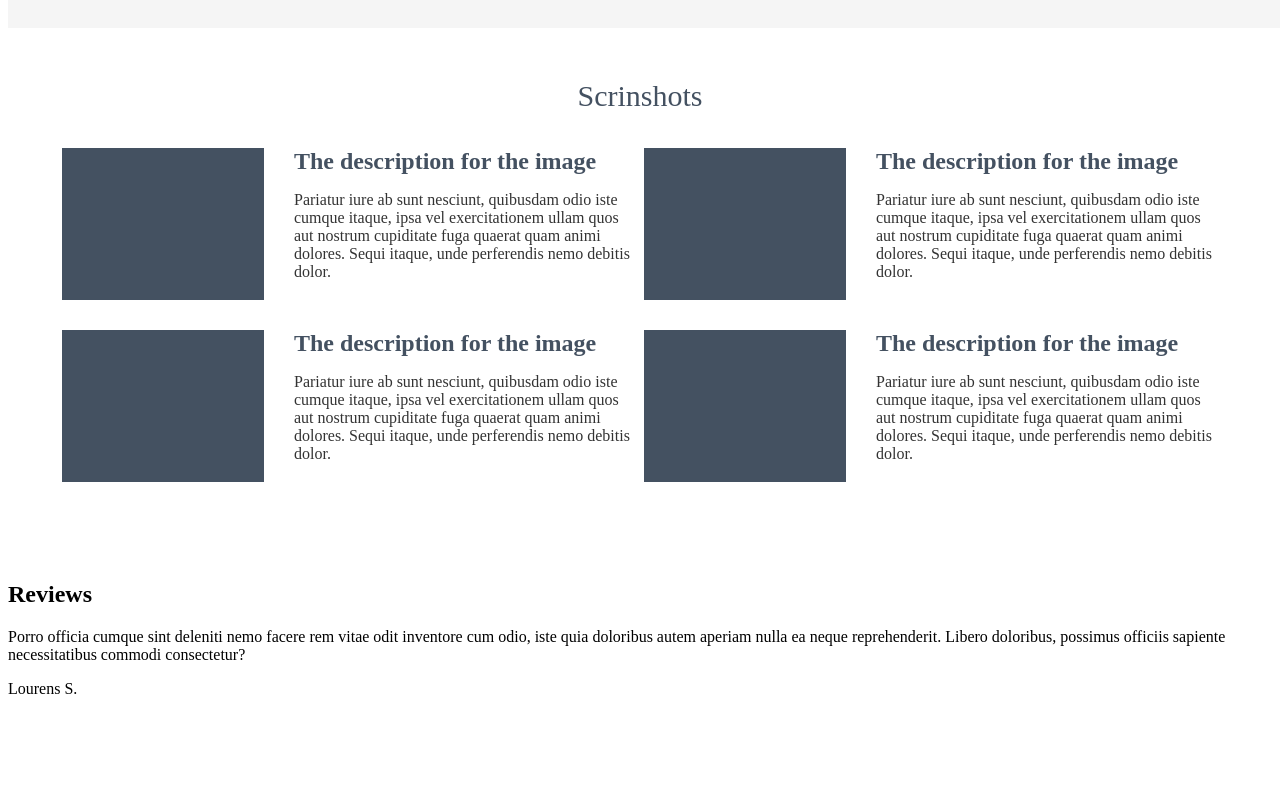
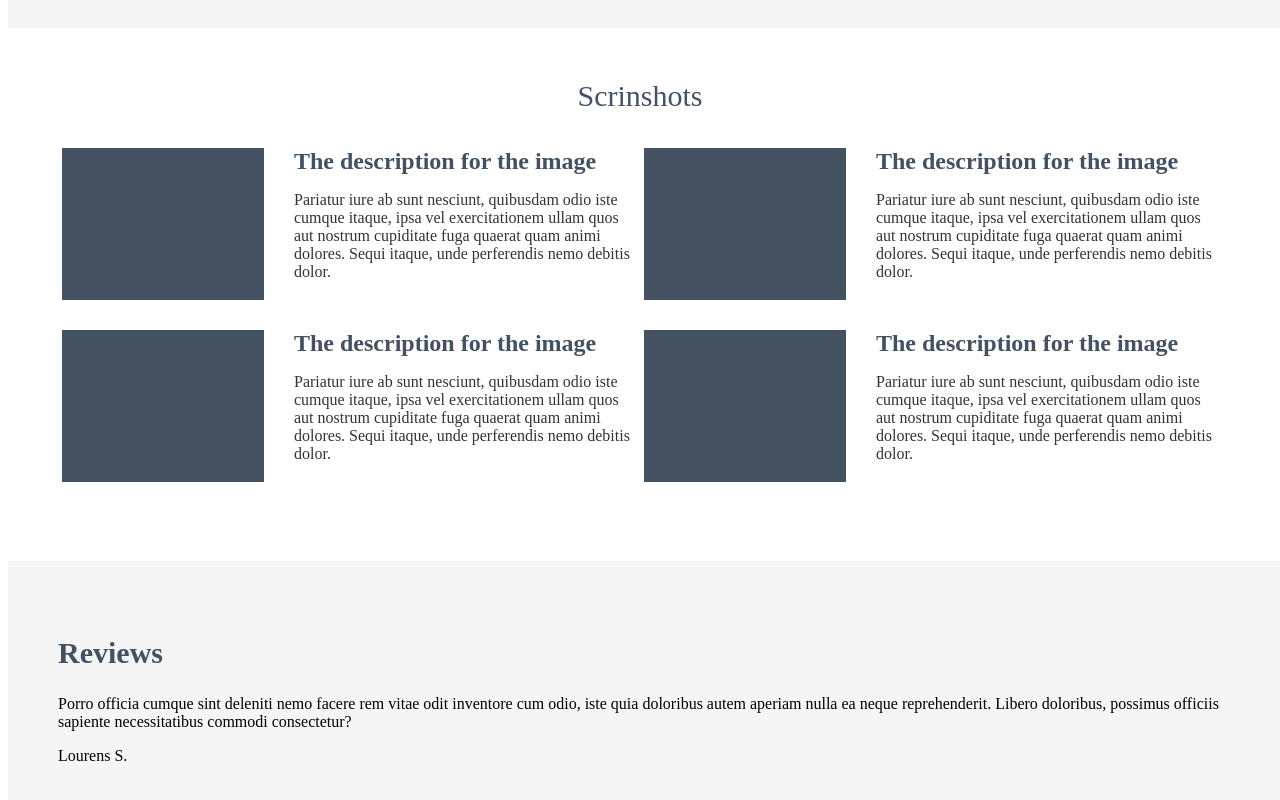
Before and after one commit to Kateechkin/Geekbrains-project, a plain HTML site: page index.html in a window 1280 px wide. Shown: the part 1033-1833 px from the top of the page. Before the commit the page ends 1739 px from the top, so only its background shows below. Drawn offline with Linux system fonts and the light colour scheme; files whose address does not match are found by name.

Commit message:
редактирование стилей
заголок, фон и размеры

```diff
--- a/css/style.css
+++ b/css/style.css
@@ -216,3 +216,16 @@
 	font-family: "Arial MT";
 	font-size: 16px;
 }
+.reviews {
+    width: 100%;
+	background-color: #f5f5f5;
+	box-sizing: border-box;
+	padding: 50px 50px 51px 50px;
+	width: 1280px;
+	margin: 0 auto;
+}
+.reviews-title {
+    color: #445161;
+font-family: "Arial MT";
+font-size: 30px;
+}
```
